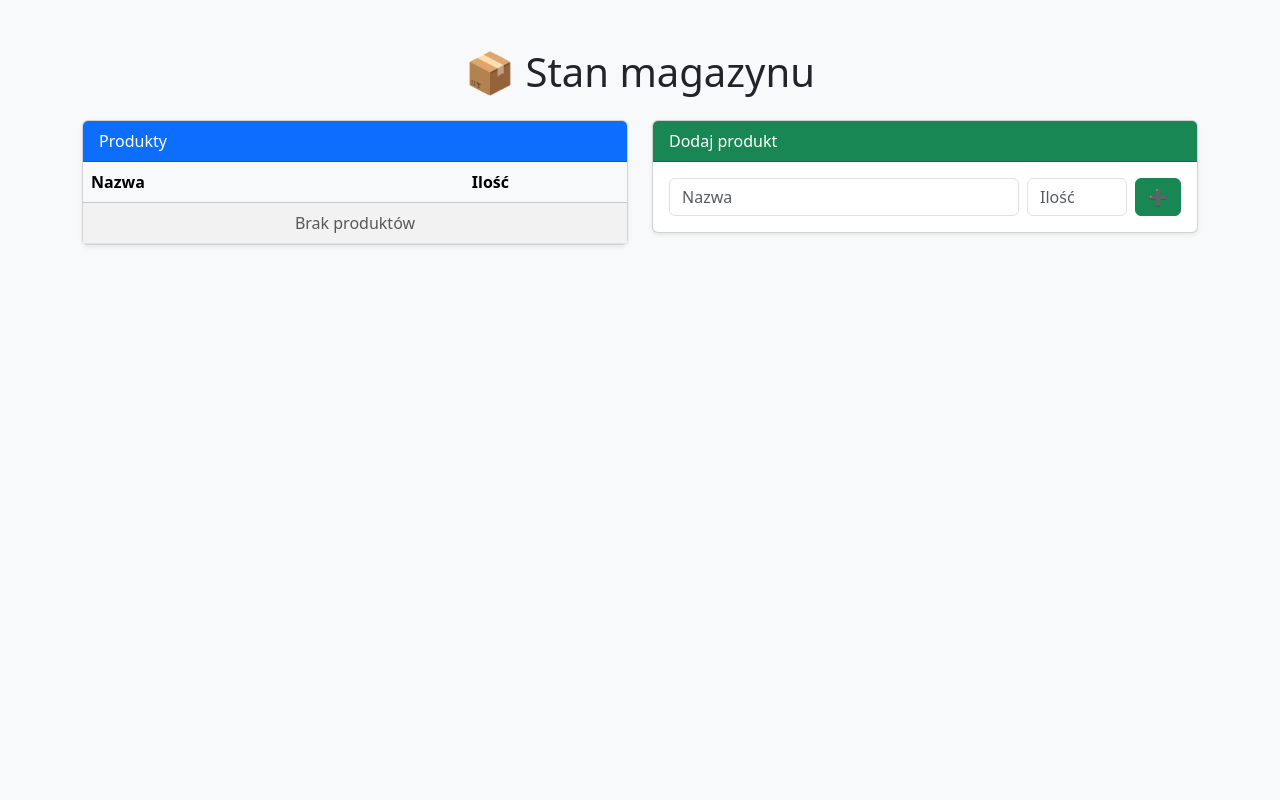
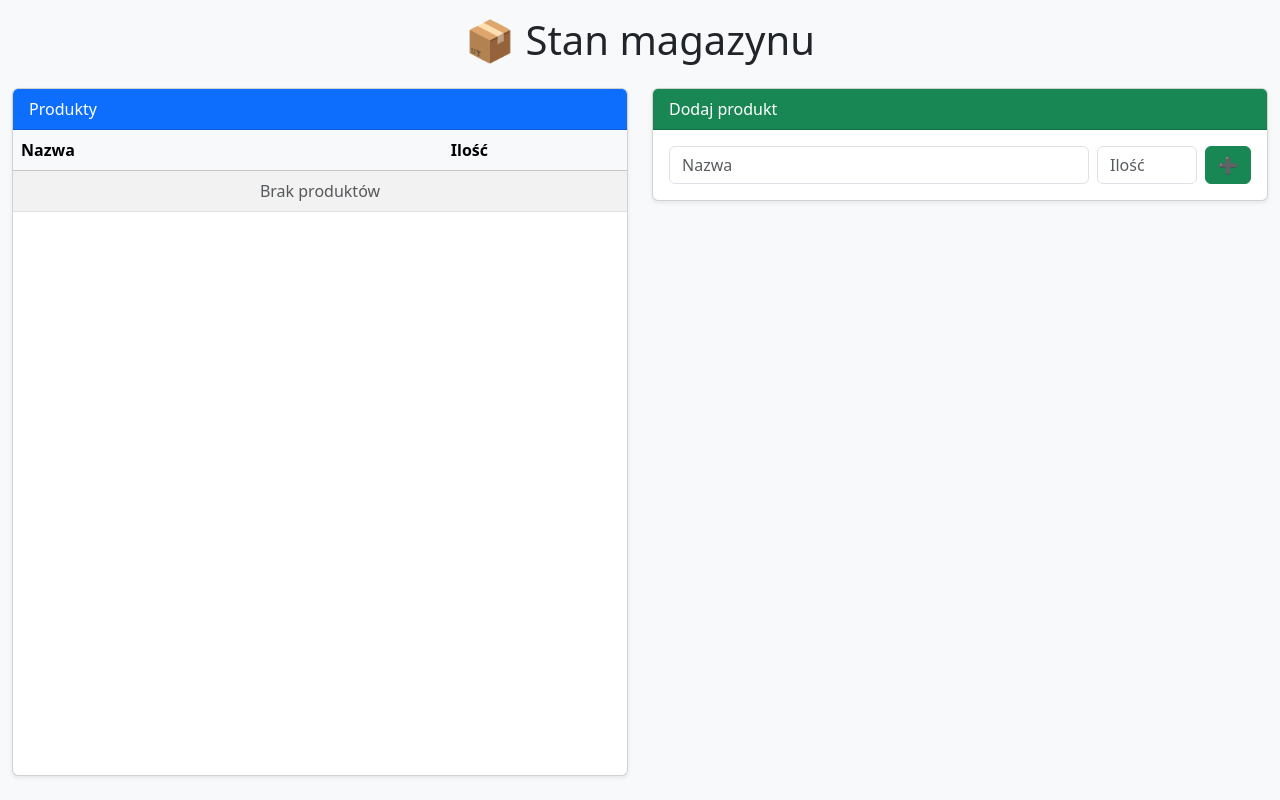
Before and after one commit to kris19000/magazyn, a Python web app: template templates/index.html in a window 1280 px wide. Run offline with Jinja, Linux system fonts and the light colour scheme; the template is opened without the code that fills it, so the values that code supplies are empty.

Commit message:
Update index.html

```diff
--- a/templates/index.html
+++ b/templates/index.html
@@ -6,18 +6,40 @@
 
     <!-- Bootstrap 5 CDN -->
     <link href="https://cdn.jsdelivr.net/npm/bootstrap@5.3.3/dist/css/bootstrap.min.css" rel="stylesheet">
+    <style>
+        html, body {
+            height: 100%;
+        }
+
+        /* Kontener row zajmuje pełną wysokość ekranu */
+        .full-height-row {
+            height: 100%;
+        }
+
+        /* Tabela produktów z wewnętrznym scroll */
+        .products-table {
+            height: 100%;
+            overflow-y: auto;
+        }
+
+        /* Sticky formularz po prawej */
+        .sticky-form {
+            position: sticky;
+            top: 20px; /* odległość od góry */
+        }
+    </style>
 </head>
 <body class="bg-light">
 
-<div class="container py-5">
+<div class="container-fluid py-3" style="height: 100%;">
 
     <h1 class="mb-4 text-center">📦 Stan magazynu</h1>
 
-    <div class="row">
+    <div class="row full-height-row" style="height: calc(100% - 80px);">
 
         <!-- LEWA POŁOWA – TABELA PRODUKTÓW -->
-        <div class="col-md-6">
-            <div class="card shadow-sm">
+        <div class="col-md-6 h-100">
+            <div class="card shadow-sm products-table h-100">
                 <div class="card-header bg-primary text-white">
                     Produkty
                 </div>
@@ -25,9 +47,7 @@
                     <table class="table table-striped mb-0 align-middle">
                         <thead class="table-light">
                             <tr>
-                                <!-- NAZWA WIĘKSZA -->
                                 <th style="width: 70%;">Nazwa</th>
-                                <!-- ILOŚĆ na 5 cyfr -->
                                 <th style="width: 100px;">Ilość</th>
                             </tr>
                         </thead>
@@ -69,8 +89,9 @@
             </div>
         </div>
 
-        <!-- PRAWA POŁOWA – DODAWANIE PRODUKTU -->
-        <div class="col-md-6">
+        <!-- PRAWA POŁOWA – DODAWANIE PRODUKTU (sticky) -->
+        <div class="col-md-6 h-100">
+            <div class="sticky-form">
                 <div class="card shadow-sm">
                     <div class="card-header bg-success text-white">
                         Dodaj produkt
@@ -80,14 +101,12 @@
                               action="{{ url_for('add_product') }}"
                               class="d-flex gap-2">
 
-                        <!-- NAZWA WIĘKSZA -->
                             <input type="text"
                                    name="name"
                                    class="form-control flex-grow-1"
                                    placeholder="Nazwa"
                                    required>
 
-                        <!-- ILOŚĆ MAŁA (~5 cyfr) -->
                             <input type="number"
                                    name="quantity"
                                    class="form-control"
@@ -103,6 +122,7 @@
                     </div>
                 </div>
             </div>
+        </div>
 
     </div>
 
```
Lines whose indentation alone changed are shown as unchanged.
